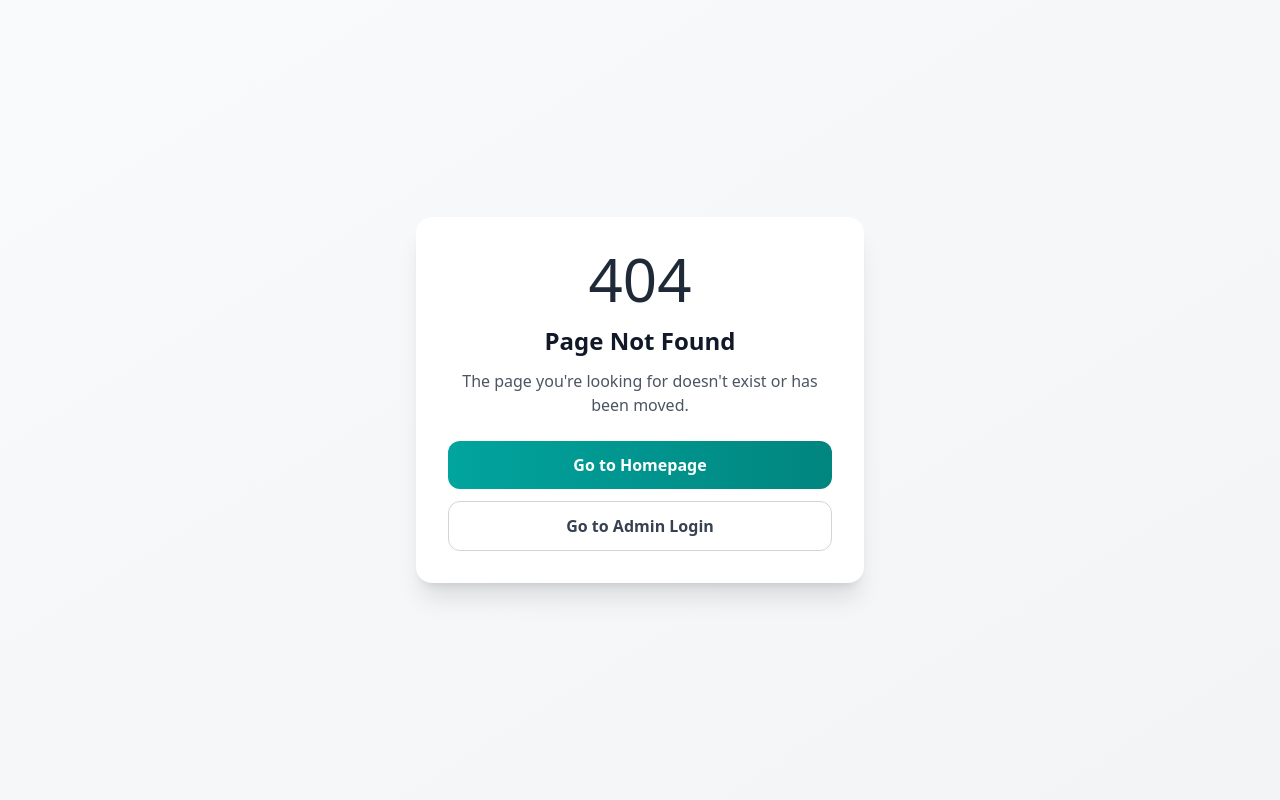
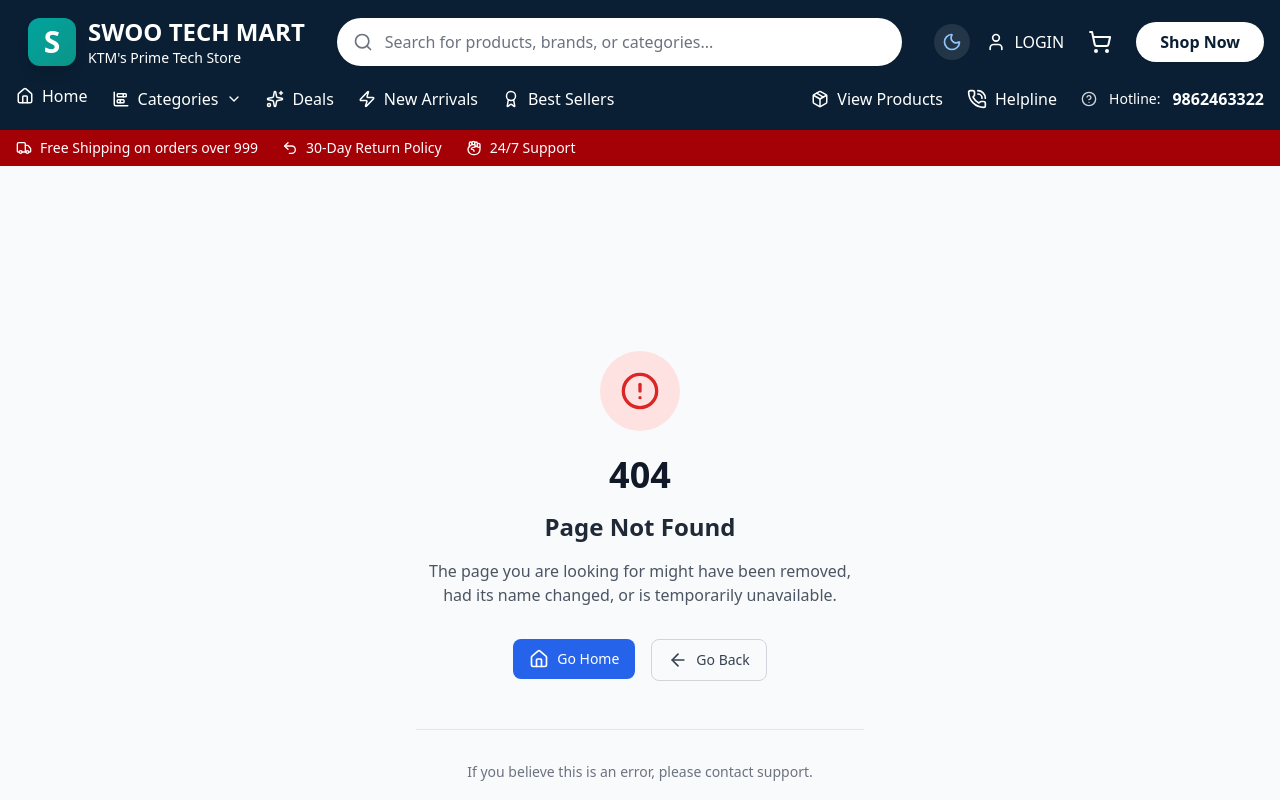
Before and after one commit to pankajkarki11/Swoo-tech-store, a React (Vite) app: page /notfound in a window 1280 px wide. Before the commit this address had no page. Shown: the top 800 px of the page. Built offline with nearby package versions, Linux system fonts and the light colour scheme.

Commit message:
notfound

```diff
--- a/src/App.jsx
+++ b/src/App.jsx
@@ -3,6 +3,7 @@ import { Routes, Route, Navigate } from "react-router-dom";
 import { AuthProvider } from "./contexts/AuthContext";
 import { CartProvider } from "./contexts/CartContext";
 import { Toaster } from "react-hot-toast";
+import NotFound from "./pages/admin/NotFound";
 
 // Client Components
 import LayoutClient from "./components/LayoutClient";
@@ -65,6 +66,7 @@ function App() {
             <Route index element={<HomePage />} />
             <Route path="/products" element={<ProductsPage />} />
             <Route path="/products/:id" element={<ProductDetailPage />} />
+            <Route path="/notfound" element = {<NotFound/>}/>
 
             {/* Protected Routes (Require Login) */}
             <Route
@@ -131,6 +133,7 @@ function App() {
             <Route path="carts/:id" element={<CartDetails />} />
             <Route path="users" element={<UsersPage />} />
             <Route path="users/:id" element={<UserDetails />} />
+             <Route path="delete" element = {<NotFound/>}/>
           </Route>
 
 
--- a/src/pages/admin/NotFound.jsx
+++ b/src/pages/admin/NotFound.jsx
@@ -1,7 +1,7 @@
 // src/pages/NotFound.jsx
 import React from "react";
 import { Link } from "react-router-dom";
-import Button from "../components/ui/Button";
+import Button from "../../components/ui/Button";
 import { Home, ArrowLeft, AlertCircle } from "lucide-react";
 
 const NotFound = () => {
@@ -26,7 +26,7 @@ const NotFound = () => {
         </p>
 
         <div className="flex flex-col sm:flex-row gap-4 justify-center">
-          <Link to="/">
+          <Link to="/admin">
             <Button variant="primary">
               <Home className="h-5 w-5 mr-2" />
               Go Home
--- a/src/pages/admin/ProductDetails.jsx
+++ b/src/pages/admin/ProductDetails.jsx
@@ -90,7 +90,7 @@ const ProductDetails = () => {
     prev.filter((product) => product.id !== selectedProduct.id));
      setIsDeleteModalOpen(false);
      setSelectedProduct(null);
-     navigate("/admin/dashboard");
+     navigate("/admin/delete");
 
     } catch (error) {
       toast.error("Failed to delete product");
```
